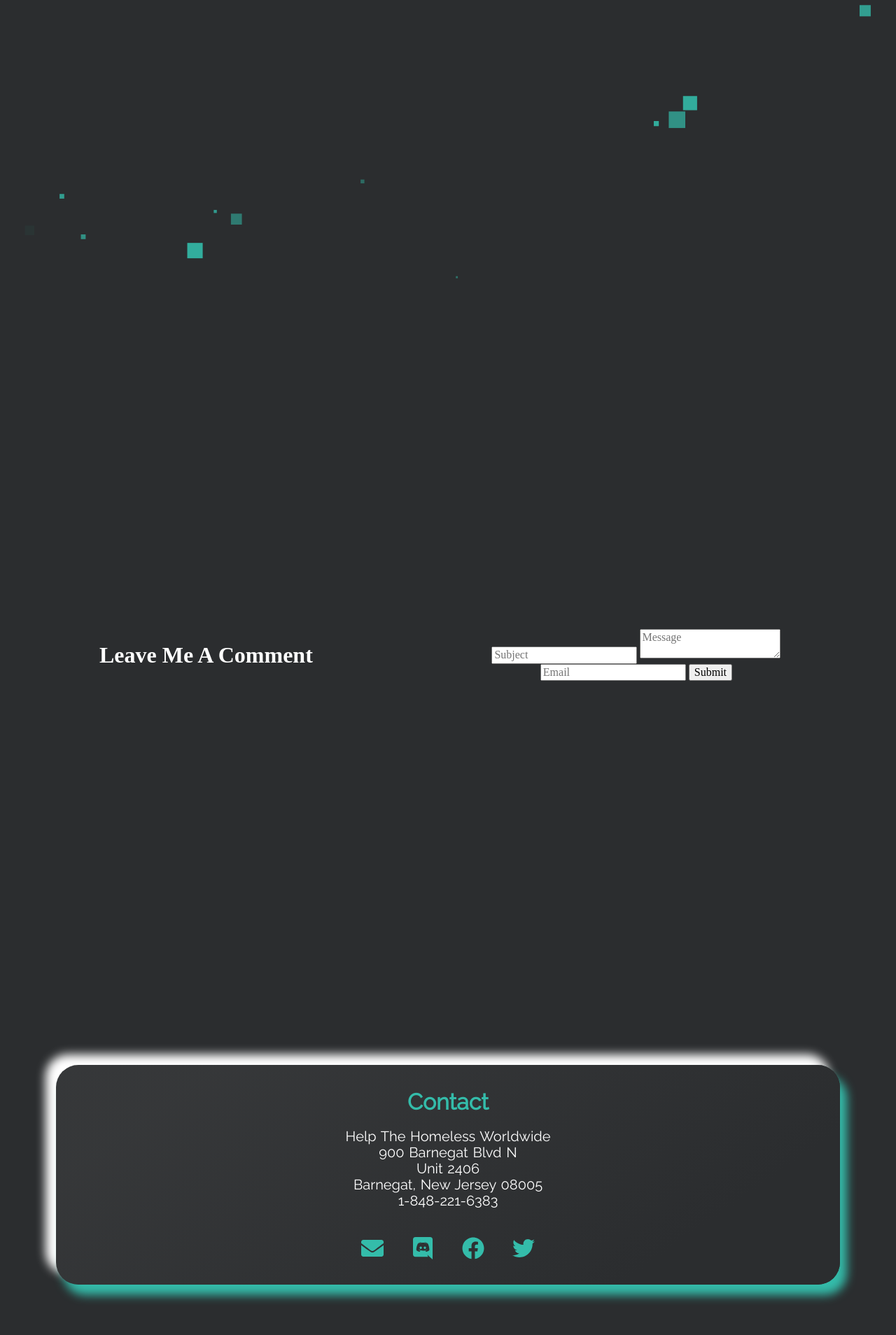
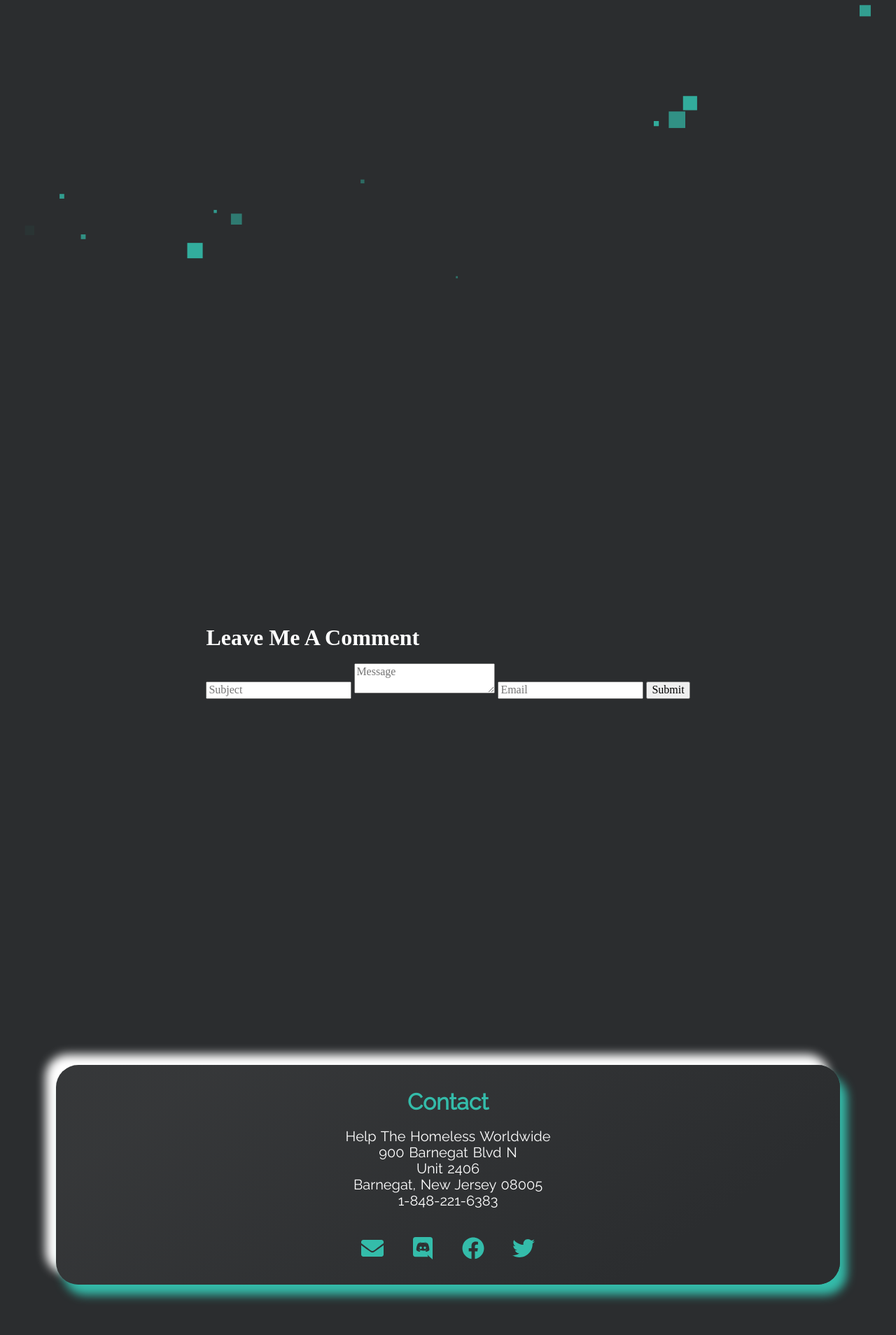
Before and after one commit to MichaelHDesigns/contact, a Jekyll site: the page built from index.html, in a window 1280 px wide. Shown: the part 518-2426 px from the top of the page at 70% size. Built offline with Jekyll 4.4.1, drawn with Linux system fonts in a browser that asks for light colours.

Commit message:
Update landing-page.html

```diff
--- a/_includes/landing-page.html
+++ b/_includes/landing-page.html
@@ -94,7 +94,7 @@
 <!-- start contact content -->
 
 <div class="container">
-  <div class="projects-wrapper">
+  <div class="content">
     <h1 class="title">Leave Me A Comment</h1>
     <form action="https://submit-form.com/8ZJKP6gfn8RZPmnyq0Lja" target="_self" style="text-align: center">
   <input type="hidden" name="_redirect" value="https://michaelhdesigns.github.io/contact">
```
